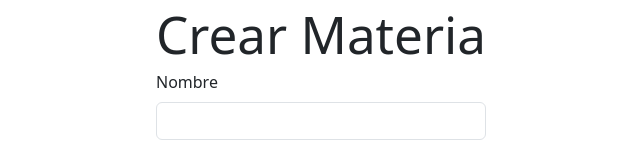
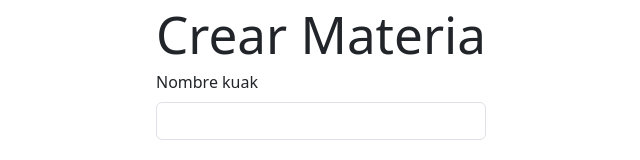
Before and after one commit to GiovanaMarachi/proyecto-prueba-github, a React (Vite) app: page /create in a window 1280 px wide. Shown: the part 262-422 px from the top of the page, without its empty margins (319-959 px from the left). Built offline with nearby package versions, Linux system fonts and the light colour scheme.

Commit message:
feat: modificacion prueba

```diff
--- a/src/components/CreateMateria.tsx
+++ b/src/components/CreateMateria.tsx
@@ -22,7 +22,7 @@
             <h1>Crear Materia</h1>
             <form onSubmit={store}>
                 <div className="mb-3">
-                    <label htmlFor="nombre" className="form-label">Nombre</label>
+                    <label htmlFor="nombre" className="form-label">Nombre kuak</label>
                     <input type="text" className="form-control" id="nombre" onChange={(e)=>setNombre(e.target.value)} />
                 </div>
                 <div className="mb-3">
```
